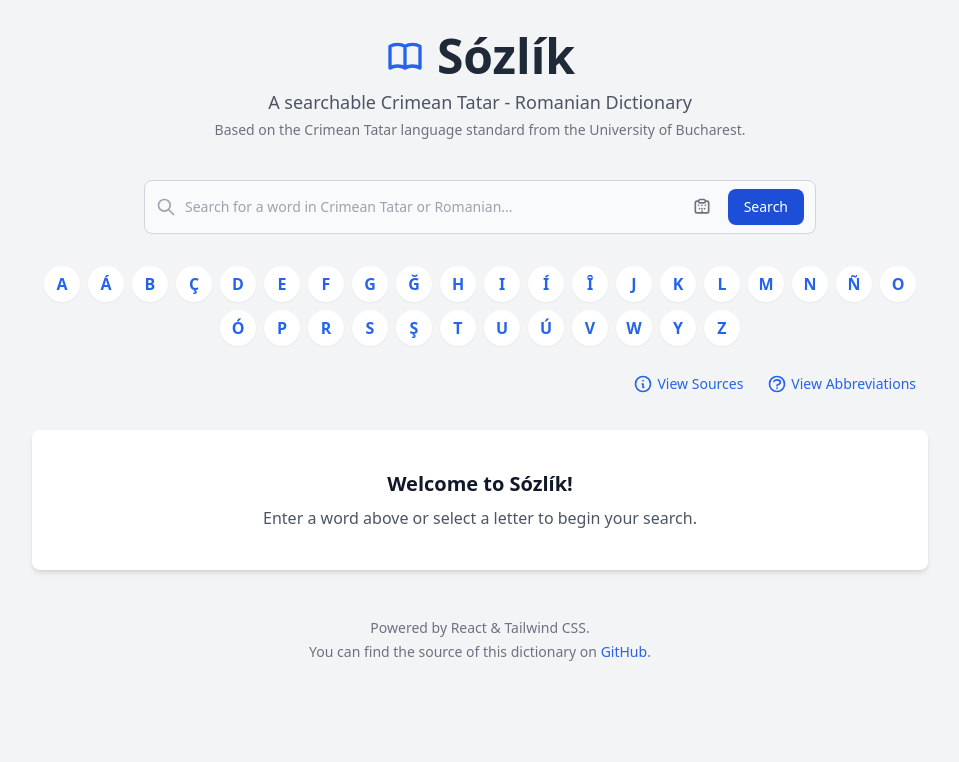
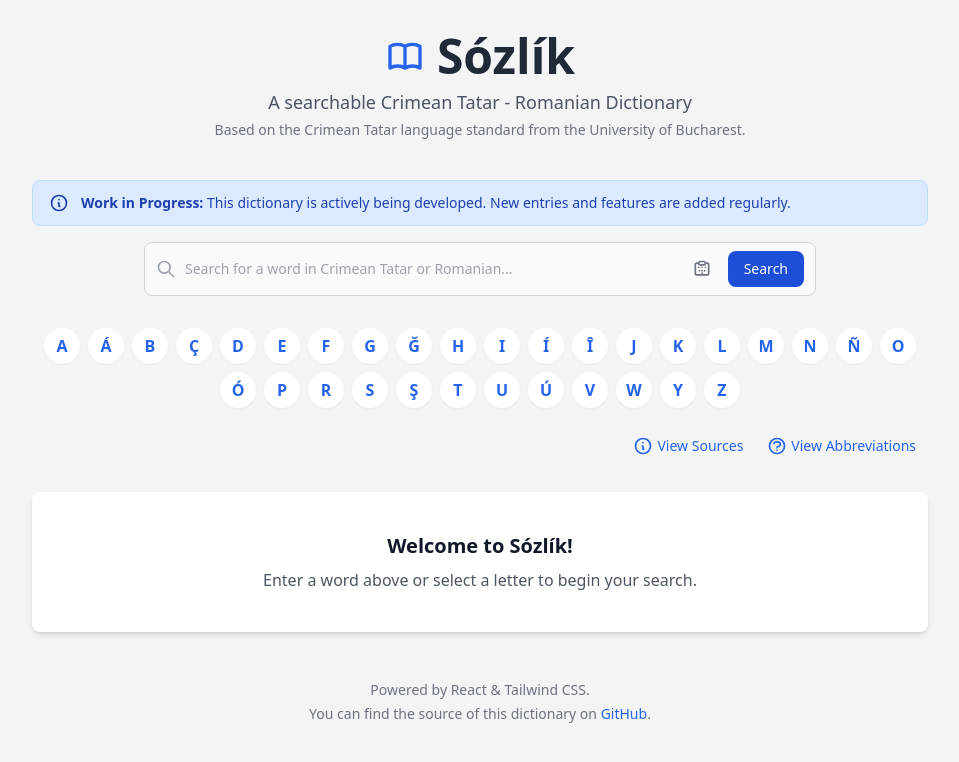
Before and after one commit to Tatar-Tili-Tilsizgasi-Surasi/crimean-tatar-dictionary, a React (Vite) app: page / in a window 1280 px wide. Shown: the top 762 px of the page, without its empty margins (160-1119 px from the left). Built offline with nearby package versions, Linux system fonts and the light colour scheme.

Commit message:
Add files via upload

```diff
--- a/App.tsx
+++ b/App.tsx
@@ -1,3 +1,4 @@
+
 
 import React from 'react';
 import { useState, useCallback } from 'react';
@@ -59,6 +60,12 @@ const App: React.FC = () => {
 
         <main>
           <div className="mb-4 sticky top-4 z-10 bg-gray-100 dark:bg-slate-900/80 backdrop-blur-sm py-2 -mx-2 px-2 rounded-lg">
+             <div className="bg-blue-100 dark:bg-blue-900/30 border border-blue-200 dark:border-blue-800 text-blue-800 dark:text-blue-300 px-4 py-3 rounded-lg relative mb-4 text-sm flex items-center" role="alert">
+                <InformationCircleIcon className="h-5 w-5 mr-3 flex-shrink-0" />
+                <span>
+                    <strong>Work in Progress:</strong> This dictionary is actively being developed. New entries and features are added regularly.
+                </span>
+             </div>
              <SearchBar onSearch={handleSearch} isLoading={isLoading} />
           </div>
 
```
